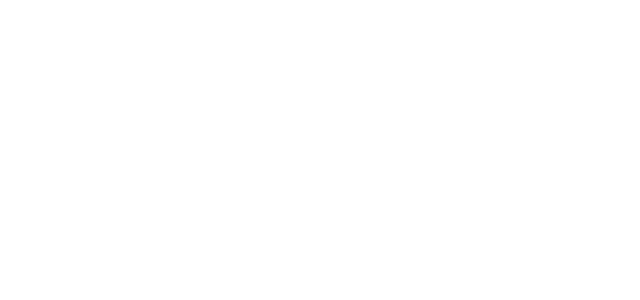
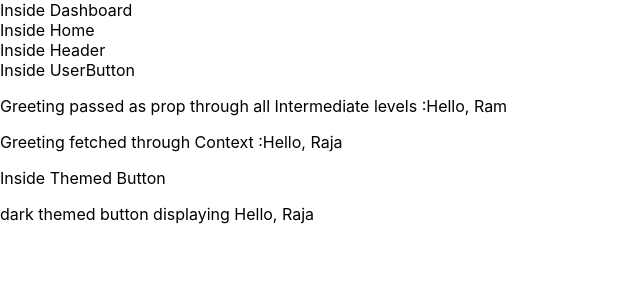
Before and after one commit to CauveryRaja/react-concepts, a React (Create React App) app: page / in a window 1280 px wide. Shown: the top 300 px of the page, without its empty margins (0-640 px from the left). Built offline with nearby package versions, Linux system fonts and the light colour scheme.

Commit message:
Use React Context to consume data in deeply nested components

```diff
--- a/src/App.js
+++ b/src/App.js
@@ -1,6 +1,9 @@
+import Dashboard from "./context/Dashboard";
+
 function App() {
   return (
     <div className="App">
+      <Dashboard></Dashboard>
     </div>
   );
 }
--- /dev/null
+++ b/src/context/Dashboard.js
@@ -0,0 +1,22 @@
+import React, { Component } from 'react';
+import Home from './Home';
+import GreetingContext from './GreetingContext';
+import ThemeContext from './ThemeContext';
+
+class Dashboard extends Component {
+
+    render() {
+        return (
+            <>
+                <GreetingContext.Provider value="Hello, Raja">
+                    <ThemeContext.Provider value="dark">
+                        <div>Inside Dashboard</div>
+                        <Home greeting="Hello, Ram"></Home>
+                    </ThemeContext.Provider>
+                </GreetingContext.Provider>
+            </>
+        )
+    }
+}
+
+export default Dashboard;
--- /dev/null
+++ b/src/context/GreetingContext.js
@@ -0,0 +1,5 @@
+import React from 'react';
+
+const GreetingContext = React.createContext('Hello, user');
+
+export default GreetingContext;
--- /dev/null
+++ b/src/context/Header.js
@@ -0,0 +1,17 @@
+import React, { Component } from 'react';
+import UserButton from './UserButton';
+import ThemedButton from './ThemedButton';
+
+class Header extends Component {
+    render() {
+        return (
+            <>
+                <div greeting={this.props.greeting}>Inside Header</div>
+                <UserButton greeting={this.props.greeting}></UserButton>
+                <ThemedButton></ThemedButton>
+            </>
+        )
+    }
+}
+
+export default Header;
--- /dev/null
+++ b/src/context/Home.js
@@ -0,0 +1,15 @@
+import React, { Component } from 'react';
+import Header from './Header';
+
+class Home extends Component {
+    render() {
+        return (
+            <>
+                <div greeting={this.props.greeting}>Inside Home</div>
+                <Header greeting={this.props.greeting}></Header>
+            </>
+        )
+    }
+}
+
+export default Home;
--- /dev/null
+++ b/src/context/ThemeContext.js
@@ -0,0 +1,5 @@
+import React from 'react';
+
+const ThemeContext = React.createContext('light');
+
+export default ThemeContext;
--- /dev/null
+++ b/src/context/ThemedButton.js
@@ -0,0 +1,30 @@
+import React from 'react';
+import GreetingContext from './GreetingContext';
+import ThemeContext from './ThemeContext';
+
+class ThemedButton extends React.Component {
+    render() {
+        return (
+            <ThemeContext.Consumer>
+                {
+                    theme => (
+                        <GreetingContext.Consumer>
+                            {
+                                greeting => (
+                                    <>
+                                        <div>Inside Themed Button</div>
+                                        <p>{`${theme} themed button displaying
+                                         ${greeting}`}</p>
+                                    </>
+                                )
+                            }
+                        </GreetingContext.Consumer>
+                    )
+                }
+
+            </ThemeContext.Consumer>
+        )
+    }
+}
+
+export default ThemedButton;
--- /dev/null
+++ b/src/context/UserButton.js
@@ -0,0 +1,22 @@
+import React, { Component } from 'react';
+import GreetingContext from './GreetingContext';
+
+class UserButton extends Component {
+    render() {
+        return (
+            <>
+                <div>Inside UserButton</div>
+                <p>Greeting passed as prop through all Intermediate levels  :
+                    {this.props.greeting}
+                </p>
+                <p>Greeting fetched through Context  :
+                    {this.context}
+                </p>
+            </>
+        )
+    }
+}
+
+UserButton.contextType = GreetingContext;
+
+export default UserButton;
```
Also changed, not shown: public/manifest.json.
